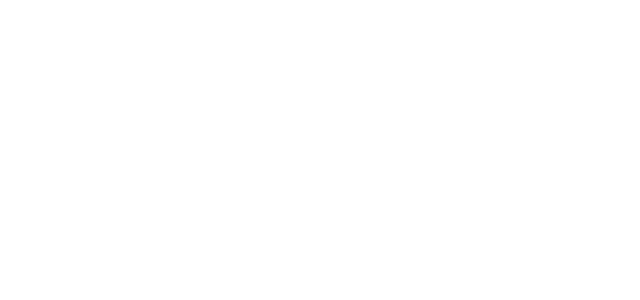
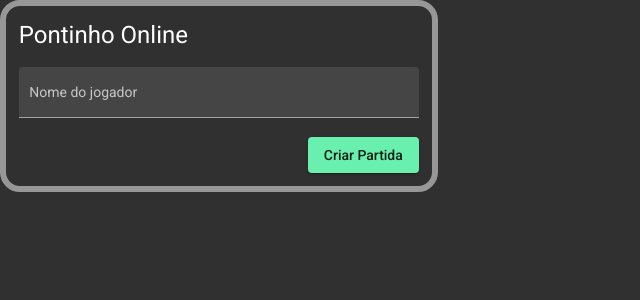
Before and after one commit to Celito/pontinho-online, an Angular app in the folder pontinho-app/: page /lobby in a window 1280 px wide. Before the commit this address led to /. Shown: the top 300 px of the page, without its empty margins (0-640 px from the left). Built offline with nearby package versions, Linux system fonts and the light colour scheme.

Commit message:
Creating the lobby module; Adding the basics of the lobby;

```diff
--- a/pontinho-app/src/app/app-routing.module.ts
+++ b/pontinho-app/src/app/app-routing.module.ts
@@ -2,6 +2,8 @@
 import { Routes, RouterModule } from '@angular/router';
 
 const routes: Routes = [
+  { path: '', redirectTo: 'lobby', pathMatch: 'full' },
+  { path: 'lobby', loadChildren: () => import('./lobby/lobby.module').then(m => m.LobbyModule) },
   { path: 'match', loadChildren: () => import('./match/match.module').then(m => m.MatchModule) }
 ];
 
--- a/pontinho-app/src/app/app.component.html
+++ b/pontinho-app/src/app/app.component.html
@@ -1,2 +1,3 @@
 <!--The content below is only a placeholder and can be replaced.-->
+
 <router-outlet></router-outlet>
--- /dev/null
+++ b/pontinho-app/src/app/lobby/main/main.component.html
@@ -0,0 +1,10 @@
+<section>
+  <h1>Pontinho Online</h1>
+
+  <mat-form-field appearance="fill" color="accent">
+    <mat-label>Nome do jogador</mat-label>
+    <input matInput />
+  </mat-form-field>
+
+  <button mat-raised-button color="accent">Criar Partida</button>
+</section>
--- /dev/null
+++ b/pontinho-app/src/app/lobby/main/main.component.scss
@@ -0,0 +1,12 @@
+section {
+  display: flex;
+  flex-direction: column;
+  border: solid 6px #DDDDDD99;
+  border-radius: 20px;
+  width: 400px;
+  padding: 1vw;
+
+  button {
+    margin-left: auto;
+  }
+}
--- /dev/null
+++ b/pontinho-app/src/app/lobby/main/main.component.ts
@@ -0,0 +1,15 @@
+import { Component, OnInit } from '@angular/core';
+
+@Component({
+  selector: 'app-main',
+  templateUrl: './main.component.html',
+  styleUrls: ['./main.component.scss']
+})
+export class MainComponent implements OnInit {
+
+  constructor() { }
+
+  ngOnInit(): void {
+  }
+
+}
--- a/pontinho-app/src/index.html
+++ b/pontinho-app/src/index.html
@@ -1,5 +1,6 @@
 <!doctype html>
 <html lang="en">
+
 <head>
   <meta charset="utf-8">
   <title>PontinhoApp</title>
@@ -7,10 +8,13 @@
 
   <meta name="viewport" content="width=device-width, initial-scale=1">
   <link rel="icon" type="image/x-icon" href="favicon.ico">
-  <link href="https://fonts.googleapis.com/css?family=Roboto:300,400,500&display=swap" rel="stylesheet">
+  <link href="https://fonts.googleapis.com/css?family=Roboto:300,400,500&display=swap"
+    rel="stylesheet">
   <link href="https://fonts.googleapis.com/icon?family=Material+Icons" rel="stylesheet">
 </head>
-<body class="mat-typography">
+
+<body class="mat-typography mat-app-background">
   <app-root></app-root>
 </body>
+
 </html>
```
Also changed, not shown: pontinho-app/src/app/lobby/lobby-routing.module.ts (added, +14 -0 lines), pontinho-app/src/app/lobby/lobby.module.ts (added, +20 -0 lines), 1 other file (tests, documents, lock files or other folders).
